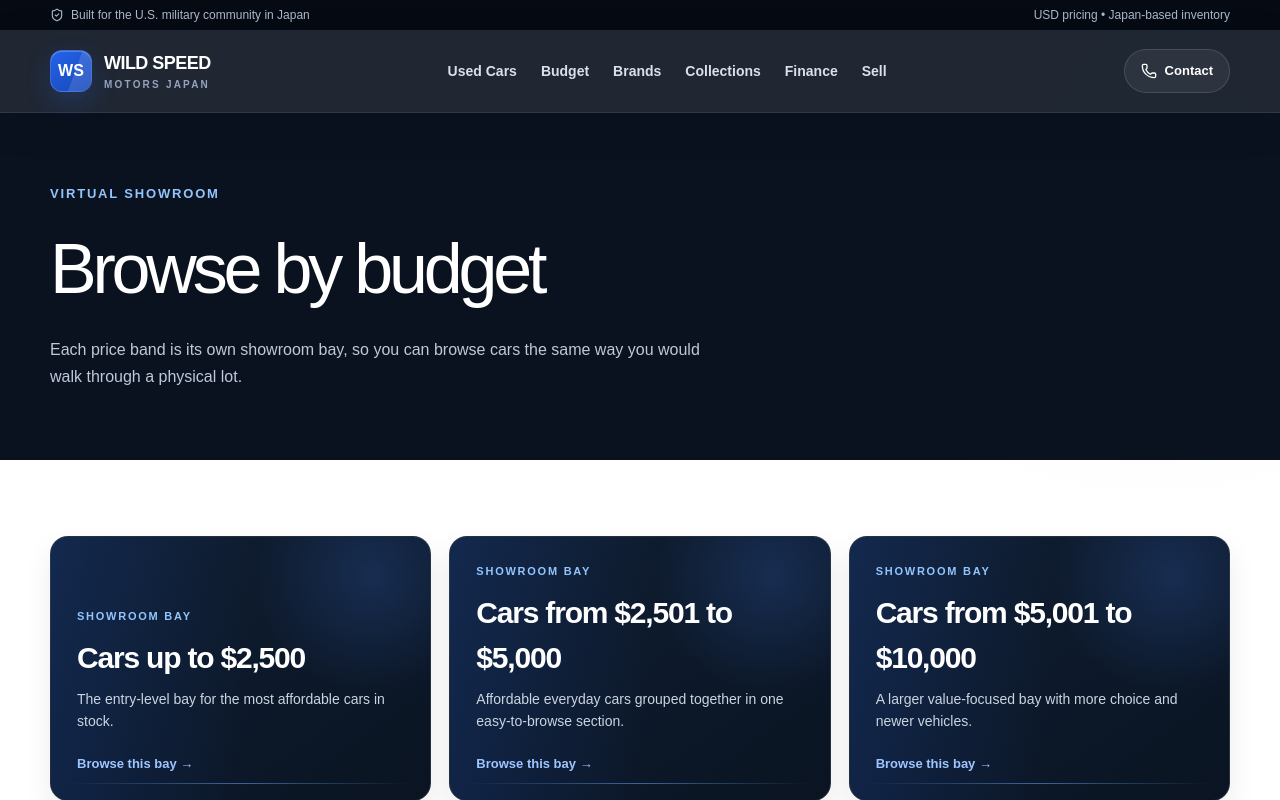
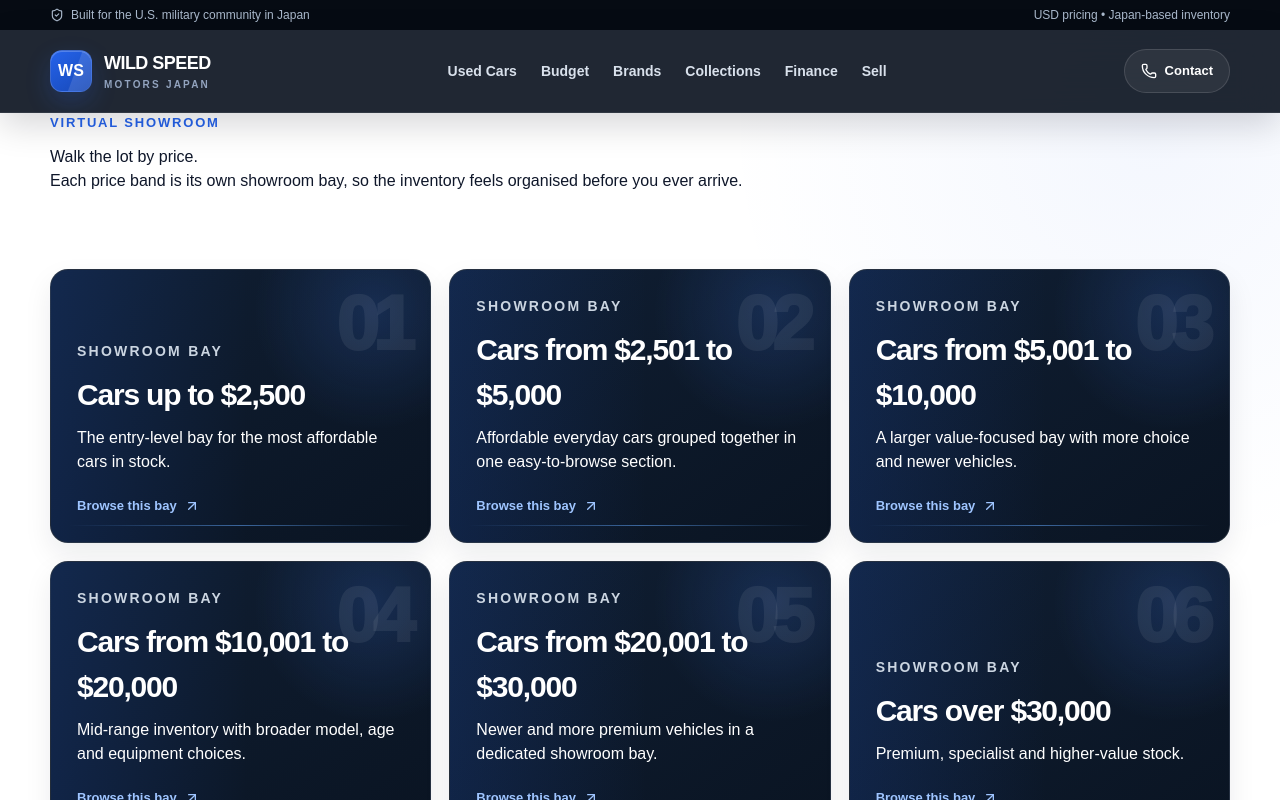
Before and after one commit to kbghumman/wild-speed-motors, a Next.js app: page /budget in a window 1280 px wide. Shown: the top 800 px of the page. Built offline with nearby package versions, Linux system fonts and the light colour scheme.

Commit message:
Redesign budget showroom page

```diff
--- a/src/app/budget/page.tsx
+++ b/src/app/budget/page.tsx
@@ -1,5 +1,7 @@
 import Link from "next/link";
+import { ArrowUpRight } from "lucide-react";
 import Header from "@/components/Header";
+import SiteFooter from "@/components/SiteFooter";
 import { budgetBays } from "@/data/budgetBays";
 
 export default function BudgetPage() {
@@ -7,29 +9,39 @@ export default function BudgetPage() {
     <>
       <Header />
       <main>
-        <section className="page-hero">
-          <div className="container">
-            <p className="eyebrow" style={{ color: "#93c5fd" }}>Virtual showroom</p>
-            <h1>Browse by budget</h1>
-            <p>
-              Each price band is its own showroom bay, so you can browse cars the same way you would walk through a physical lot.
-            </p>
+        <section className="editorial-hero budget-page-hero">
+          <div className="container editorial-hero-grid">
+            <div>
+              <p className="eyebrow">Virtual showroom</p>
+              <h1>Walk the lot <span>by price.</span></h1>
+              <p>Each price band is its own showroom bay, so the inventory feels organised before you ever arrive.</p>
+            </div>
+            <div className="hero-graphic budget-map-graphic">
+              <span className="parking-line parking-one" />
+              <span className="parking-line parking-two" />
+              <span className="parking-line parking-three" />
+              <span className="parking-car car-one" />
+              <span className="parking-car car-two" />
+              <span className="parking-car car-three" />
+            </div>
           </div>
         </section>
 
-        <section className="section">
+        <section className="section standalone-budget-section">
           <div className="container budget-bay-grid">
-            {budgetBays.map((bay) => (
-              <Link key={bay.slug} href={`/budget/${bay.slug}`} className="budget-bay-card budget-bay-card-large">
+            {budgetBays.map((bay, index) => (
+              <Link key={bay.slug} href={`/budget/${bay.slug}`} className={`budget-bay-card budget-bay-card-large budget-tone-${index + 1}`}>
+                <span className="bay-number">{String(index + 1).padStart(2, "0")}</span>
                 <span className="budget-bay-label">SHOWROOM BAY</span>
                 <strong>{bay.title}</strong>
                 <span>{bay.description}</span>
-                <span className="budget-bay-link">Browse this bay →</span>
+                <span className="budget-bay-link">Browse this bay <ArrowUpRight size={16} /></span>
               </Link>
             ))}
           </div>
         </section>
       </main>
+      <SiteFooter />
     </>
   );
 }
```
